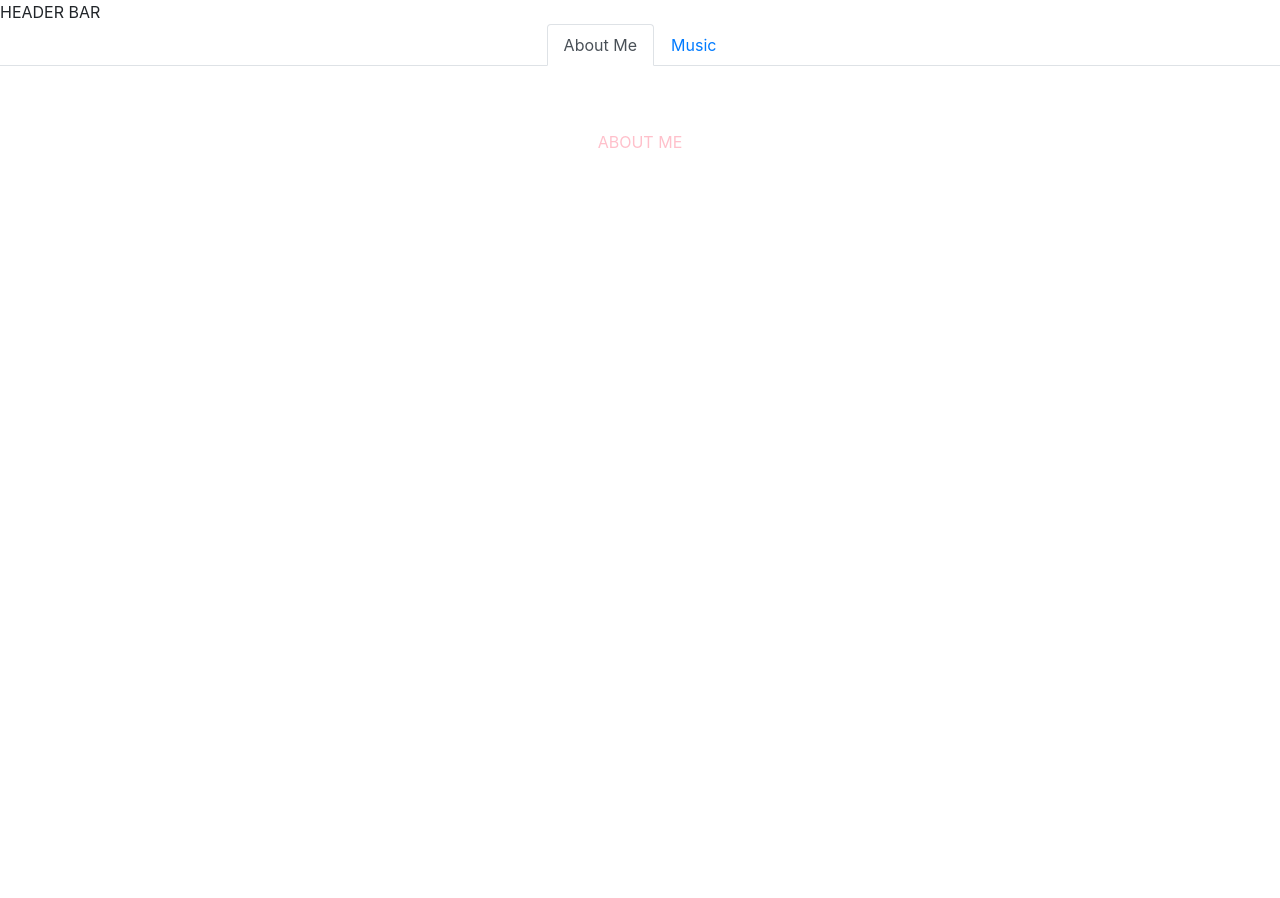
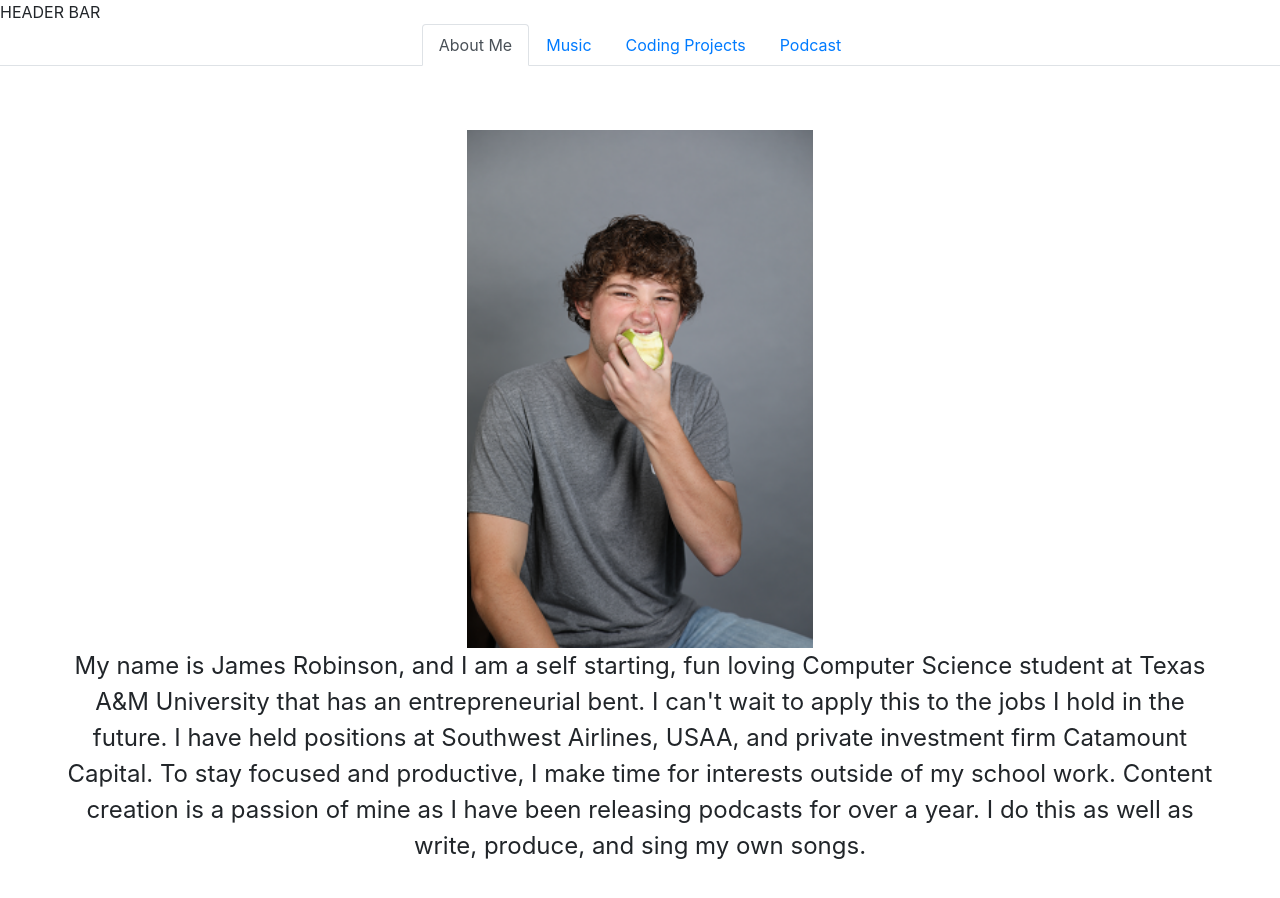
Before and after one commit to jakerdou/PersonalWebsite, a React app: page / in a window 1280 px wide. Shown: the top 898 px of the page. Before the commit the page ends 800 px from the top, so only its background shows below. Built offline with nearby package versions, Linux system fonts and the light colour scheme.

Commit message:
added about me

```diff
--- a/package.json
+++ b/package.json
@@ -30,6 +30,7 @@
     "@babel/preset-react": "^7.9.4",
     "babel-loader": "^8.1.0",
     "css-loader": "^3.4.2",
+    "file-loader": "^6.0.0",
     "html-webpack-plugin": "^4.0.3",
     "style-loader": "^1.1.3",
     "webpack": "^4.42.1",
--- a/src/component/AboutMe.css
+++ b/src/component/AboutMe.css
@@ -1,4 +1,13 @@
 .AboutMe {
   text-align: center;
-  padding: 5%;
+
 }
+
+.abtMeParagraph {
+  font-size: 1.5em;
+}
+
+.appleImg {
+  width: 30%;
+  height: auto;
+}
--- a/src/component/AboutMe.js
+++ b/src/component/AboutMe.js
@@ -1,6 +1,7 @@
 import React from 'react';
 import ReactDOM from 'react-dom';
 import './AboutMe.css';
+import appleImg from '../assets/MeAppleSmall.png'
 
 class AboutMe extends React.Component{
 
@@ -8,7 +9,14 @@ class AboutMe extends React.Component{
 
     return(
       <div className="AboutMe">
-        ABOUT ME
+
+        <img src={appleImg} class="appleImg"/>
+
+        <div class="abtMeParagraph">
+          My name is James Robinson, and I am a self starting, fun loving Computer Science student at Texas A&M University that has an entrepreneurial bent. I can't wait to apply this to the jobs I hold in the future. I have held positions at Southwest Airlines, USAA, and private investment firm Catamount Capital.
+
+          To stay focused and productive, I make time for interests outside of my school work. Content creation is a passion of mine as I have been releasing podcasts for over a year. I do this as well as write, produce, and sing my own songs.
+        </div>
       </div>
     )
   }
--- a/src/component/ContentTabs.css
+++ b/src/component/ContentTabs.css
@@ -1,5 +1,5 @@
 .ContentTabs {
-  text-align: center;
+
 }
 
 .nav-tabs {
@@ -12,5 +12,6 @@
 }
 
 .tab-content {
-  color: pink;
+  text-align: center;
+  padding: 5%;
 }
--- a/src/component/ContentTabs.js
+++ b/src/component/ContentTabs.js
@@ -18,7 +18,13 @@ class ContentTabs extends React.Component{
             <AboutMe />
           </Tab>
           <Tab eventKey="music" title="Music">
-            yoyoyoyoyoyoyo
+            MUSIC
+          </Tab>
+          <Tab eventKey="coding" title="Coding Projects">
+            CODING PROJECTS
+          </Tab>
+          <Tab eventKey="podcast" title="Podcast">
+            PODCAST
           </Tab>
         </Tabs>
       </div>
--- a/webpack.config.js
+++ b/webpack.config.js
@@ -10,7 +10,11 @@ module.exports = {
     module : {
         rules : [
             {test : /\.(js)$/, use:'babel-loader'},
-            {test : /\.css$/, use:['style-loader', 'css-loader']}
+            {test : /\.css$/, use:['style-loader', 'css-loader']},
+            {
+              test: /\.(png|jpe?g|gif)$/i,
+              use: [{ loader: 'file-loader'}]
+            }
         ]
     },
     mode:'development',
```
Also changed, not shown: src/assets/MeAppleSmall.png (added), src/component/HeaderBar.css (added), src/component/HeaderBar.js (added), 1 other file (tests, documents, lock files or other folders).
